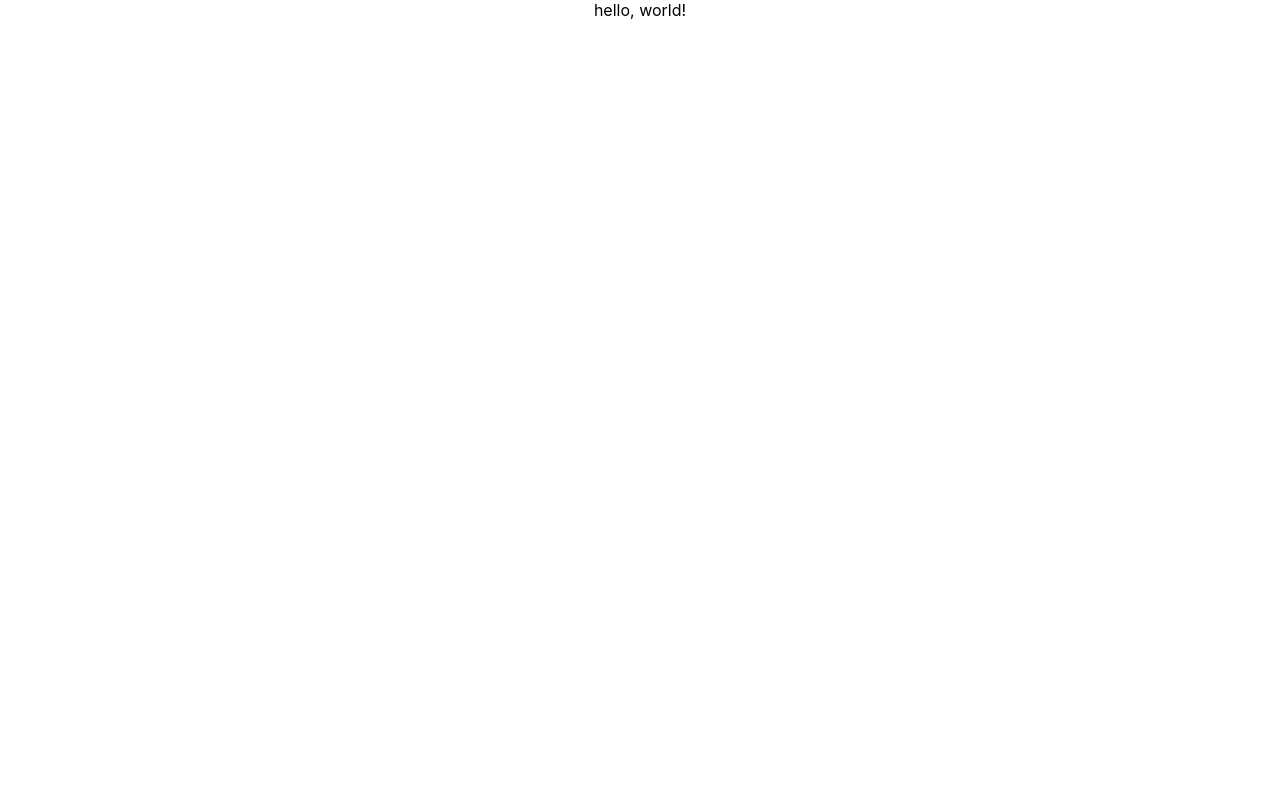
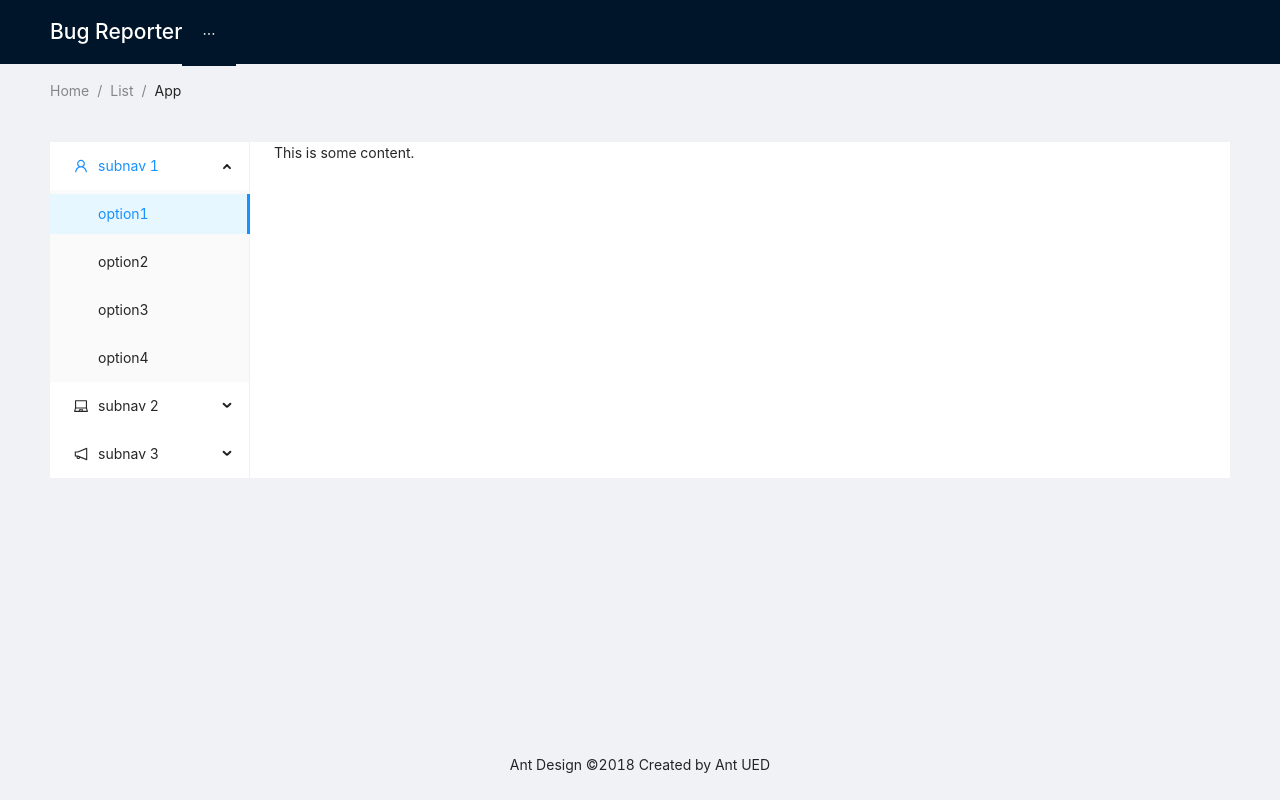
Before and after one commit to jonathancai11/bug-reporter, a React (Create React App) app: page / in a window 1280 px wide. Built offline with nearby package versions, Linux system fonts and the light colour scheme.

Commit message:
basic layout with only home page

```diff
--- a/src/App.css
+++ b/src/App.css
@@ -1,38 +1,6 @@
+@import '~antd/dist/antd.css';
+
+
 .App {
-  text-align: center;
+  min-height: 100vh;
 }
-
-.App-logo {
-  height: 40vmin;
-  pointer-events: none;
-}
-
-@media (prefers-reduced-motion: no-preference) {
-  .App-logo {
-    animation: App-logo-spin infinite 20s linear;
-  }
-}
-
-.App-header {
-  background-color: #282c34;
-  min-height: 100vh;
-  display: flex;
-  flex-direction: column;
-  align-items: center;
-  justify-content: center;
-  font-size: calc(10px + 2vmin);
-  color: white;
-}
-
-.App-link {
-  color: #61dafb;
-}
-
-@keyframes App-logo-spin {
-  from {
-    transform: rotate(0deg);
-  }
-  to {
-    transform: rotate(360deg);
-  }
-}
--- a/src/App.js
+++ b/src/App.js
@@ -1,15 +1,26 @@
 import React from 'react';
-import { Layout, Menu, Breadcrumb } from 'antd';
-import { UserOutlined, LaptopOutlined, NotificationOutlined } from '@ant-design/icons';
+import { Layout, Menu } from 'antd';
+
+import Home from './pages/Home';
 import './App.css';
 
-const { SubMenu } = Menu;
-const { Header, Content, Footer, Sider } = Layout;
+const { Header, Footer } = Layout;
 
 function App() {
   return (
     <div className="App">
-      hello, world!
+      <Layout style={{minHeight: "100vh"}}>
+        <Header className="header">
+          <h1 style={{color: "white", display: "inline"}}>Bug Reporter</h1>
+          <Menu theme="dark" mode="horizontal" defaultSelectedKeys={['2']} style={{display: "inline-block"}}>
+            <Menu.Item key="1">Dashboard</Menu.Item>
+            <Menu.Item key="2">Reports</Menu.Item>
+            <Menu.Item key="3">Settings</Menu.Item>
+          </Menu>
+        </Header>
+        <Home/>
+        <Footer style={{ textAlign: 'center' }}>Ant Design ©2018 Created by Ant UED</Footer>
+      </Layout>
     </div>
   );
 }
--- a/src/pages/Home.js
+++ b/src/pages/Home.js
@@ -1,19 +1,12 @@
+import React from 'react';
 import { Layout, Menu, Breadcrumb } from 'antd';
 import { UserOutlined, LaptopOutlined, NotificationOutlined } from '@ant-design/icons';
 
 const { SubMenu } = Menu;
 const { Header, Content, Footer, Sider } = Layout;
 
-ReactDOM.render(
-  <Layout>
-    <Header className="header">
-      <div className="logo" />
-      <Menu theme="dark" mode="horizontal" defaultSelectedKeys={['2']}>
-        <Menu.Item key="1">nav 1</Menu.Item>
-        <Menu.Item key="2">nav 2</Menu.Item>
-        <Menu.Item key="3">nav 3</Menu.Item>
-      </Menu>
-    </Header>
+export default function Home() {
+    return (
         <Content style={{ padding: '0 50px' }}>
           <Breadcrumb style={{ margin: '16px 0' }}>
             <Breadcrumb.Item>Home</Breadcrumb.Item>
@@ -48,10 +41,10 @@ ReactDOM.render(
                 </SubMenu>
               </Menu>
             </Sider>
-        <Content style={{ padding: '0 24px', minHeight: 280 }}>Content</Content>
+            <Content style={{ padding: '0 24px', minHeight: 280, backgroundColor: "white" }}>
+              <p>This is some content.</p>
+            </Content>
           </Layout>
         </Content>
-    <Footer style={{ textAlign: 'center' }}>Ant Design ©2018 Created by Ant UED</Footer>
-  </Layout>,
-  mountNode,
-);
+    )
+}
```
Lines whose indentation alone changed are shown as unchanged.
